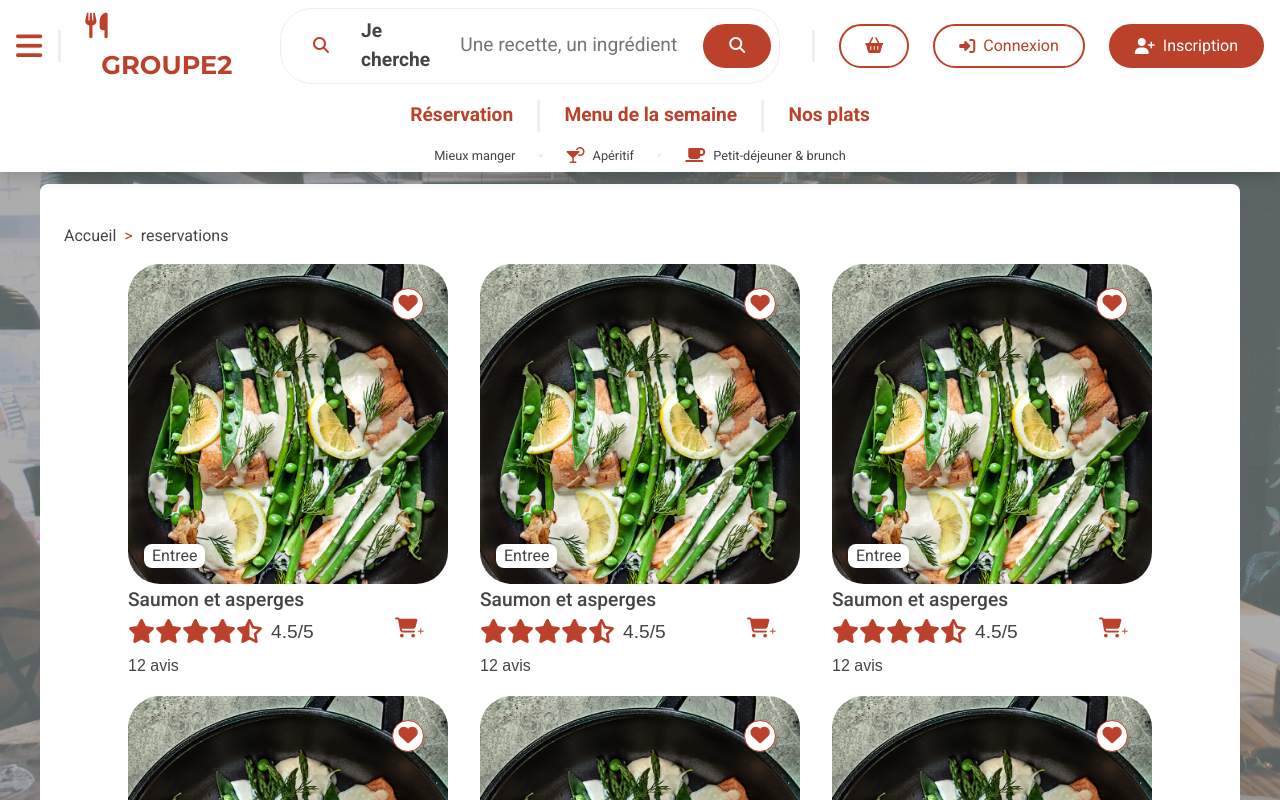
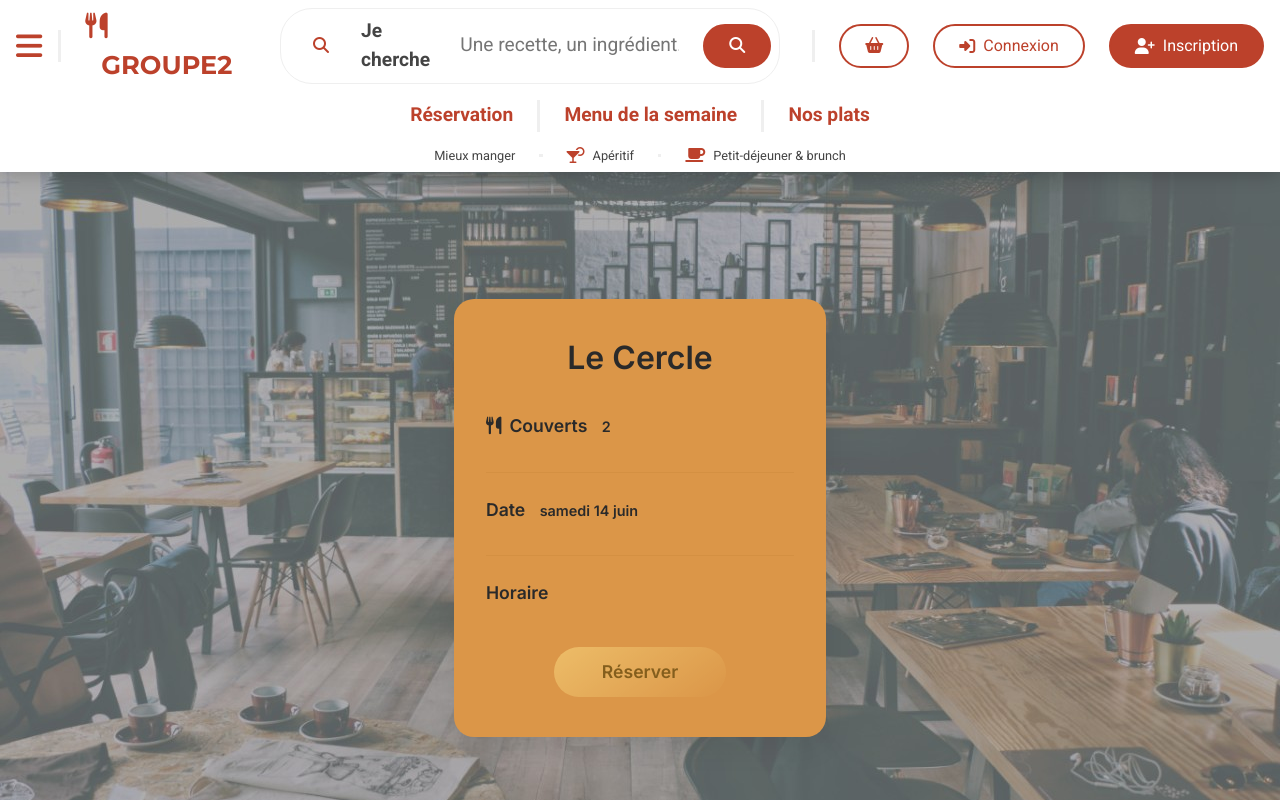
Before and after one commit to houssem23uha/restaurant, a React (Vite) app: page /reservations in a window 1280 px wide. Shown: the top 800 px of the page. Built offline with nearby package versions, Linux system fonts and the light colour scheme.

Commit message:
add annimated box with motion framer

```diff
--- a/package.json
+++ b/package.json
@@ -11,6 +11,7 @@
   },
   "dependencies": {
     "date-fns": "^4.1.0",
+    "framer-motion": "^12.18.1",
     "react": "^19.1.0",
     "react-bootstrap": "^2.10.10",
     "react-day-picker": "^9.7.0",
--- a/src/App.tsx
+++ b/src/App.tsx
@@ -2,15 +2,14 @@ import Header from "./components/Header";
 import styles from "./app.module.scss";
 import Footer from "./components/Footer";
 import Content from "./components/Content";
-import ReservationForm from "./components/ReservationForm";
-import styles from "./app.module.scss";
 
 function App() {
-  const isReservationPage = window.location.pathname === "/reservation";
-
+  /*   const isReservationPage = window.location.pathname === "/reservation";
+   */
   return (
     <>
       <Header />
+      /home /
       <div className={`${styles.appContainer} d-flex flex flex-column`}>
         <Content />
       </div>
--- /dev/null
+++ b/src/components/AnimatedBox.tsx
@@ -0,0 +1,18 @@
+import { motion } from "framer-motion";
+
+export default function AnimatedBox({ children, className = "" }) {
+  return (
+    <motion.div
+      initial={{ opacity: 0, scale: 0.8, y: -30 }}
+      animate={{ opacity: 1, scale: 1, y: 0 }}
+      transition={{
+        type: "spring",
+        stiffness: 100,
+        damping: 10,
+      }}
+      className={`${className}`}
+    >
+      {children}
+    </motion.div>
+  );
+}
--- a/src/components/Content.tsx
+++ b/src/components/Content.tsx
@@ -1,31 +1,39 @@
-import { Route, BrowserRouter, Routes } from "react-router-dom";
+import { Route, BrowserRouter, Routes, Outlet } from "react-router-dom";
 
 import styles from "./Content.module.scss";
 import Menu from "./Menu";
 import HomeContent from "./HomeContent";
 import FavoriteDishes from "./FavoriteDishes";
+import Reservation from "./Reservation";
+
+const Layout = () => (
+  <div className="d-flex flex flex-column">
+    <div className={`${styles.content} container flex-fill mt-2 p-4`}>
+      <Outlet />
+    </div>
+  </div>
+);
 
 function Content() {
   return (
     <BrowserRouter>
-      <div className={`${styles.appContainer} d-flex flex flex-column`}>
-        <div className={`${styles.content} container flex-fill mt-2 p-4`}>
       <Routes>
+        <Route path="/reservations" element={<Reservation />} />
+
+        <Route element={<Layout />}>
           <Route path="/" element={<HomeContent />} />
           <Route path="/menu" element={<Menu />} />
           <Route path="/menu/items" element={<HomeContent />} />
           <Route path="/orders" element={<HomeContent />} />
           <Route path="/orders/history" element={<HomeContent />} />
-            <Route path="/reservations" element={<HomeContent />} />
           <Route path="/delivery-info" element={<HomeContent />} />
           <Route path="/user/account" element={<HomeContent />} />
           <Route path="/user/account/favoris" element={<FavoriteDishes />} />
           <Route path="/user/account/orders" element={<HomeContent />} />
           <Route path="/user/account/settings" element={<HomeContent />} />
           <Route path="/contact" element={<HomeContent />} />
+        </Route>
       </Routes>
-        </div>
-      </div>
     </BrowserRouter>
   );
 }
--- /dev/null
+++ b/src/components/Reservation.tsx
@@ -0,0 +1,15 @@
+import AnimatedBox from "./AnimatedBox";
+import ReservationForm from "./ReservationForm";
+function Reservation() {
+  return (
+    <div
+      className={` d-flex flex-column justify-content-start align-items-center py-5 vh-100`}
+    >
+      <AnimatedBox>
+        <ReservationForm />
+      </AnimatedBox>
+    </div>
+  );
+}
+
+export default Reservation;
```
Also changed, not shown: src/components/Rservation.module.tsx (added), 1 other file (tests, documents, lock files or other folders). Lines whose indentation alone changed are shown as unchanged.
